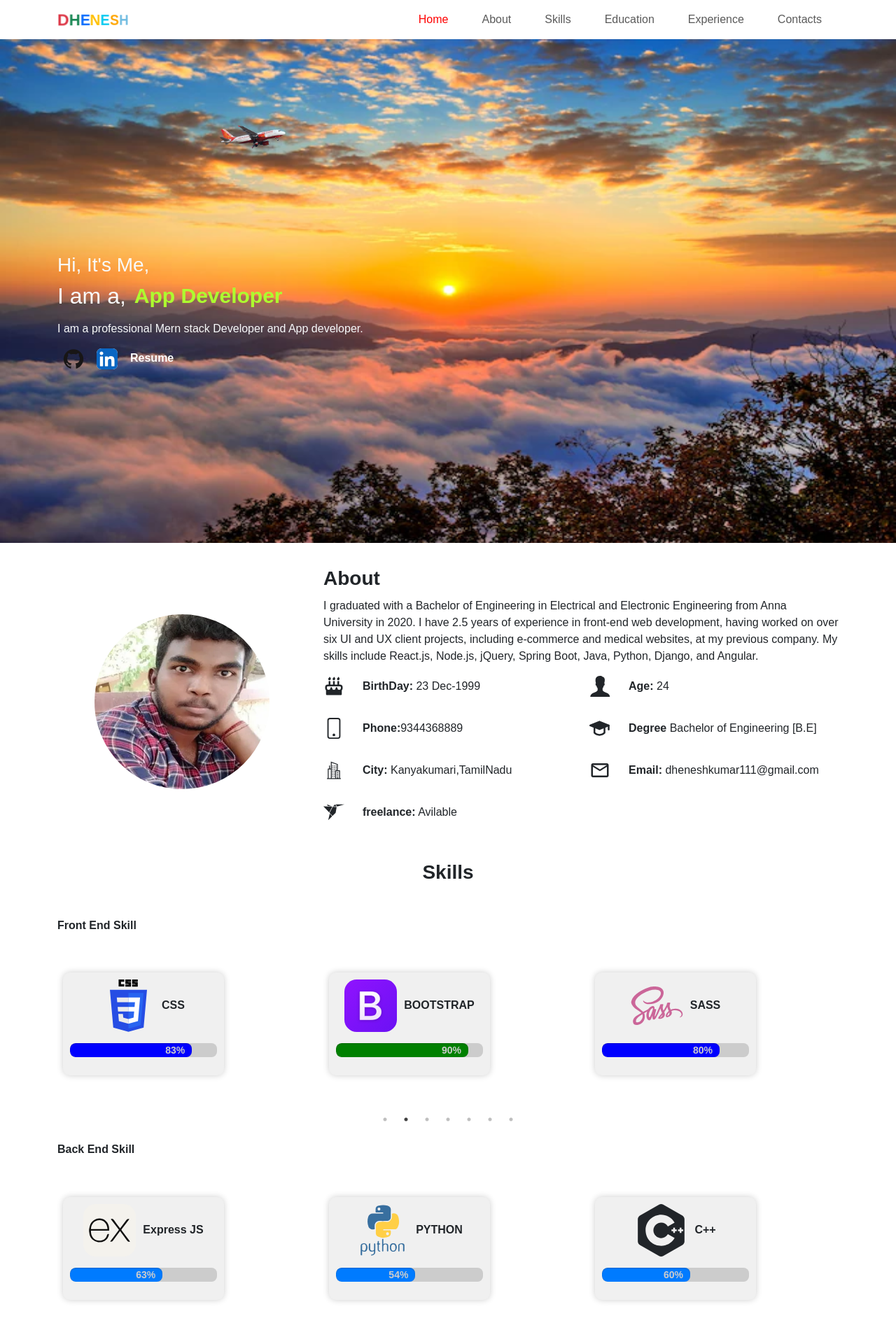
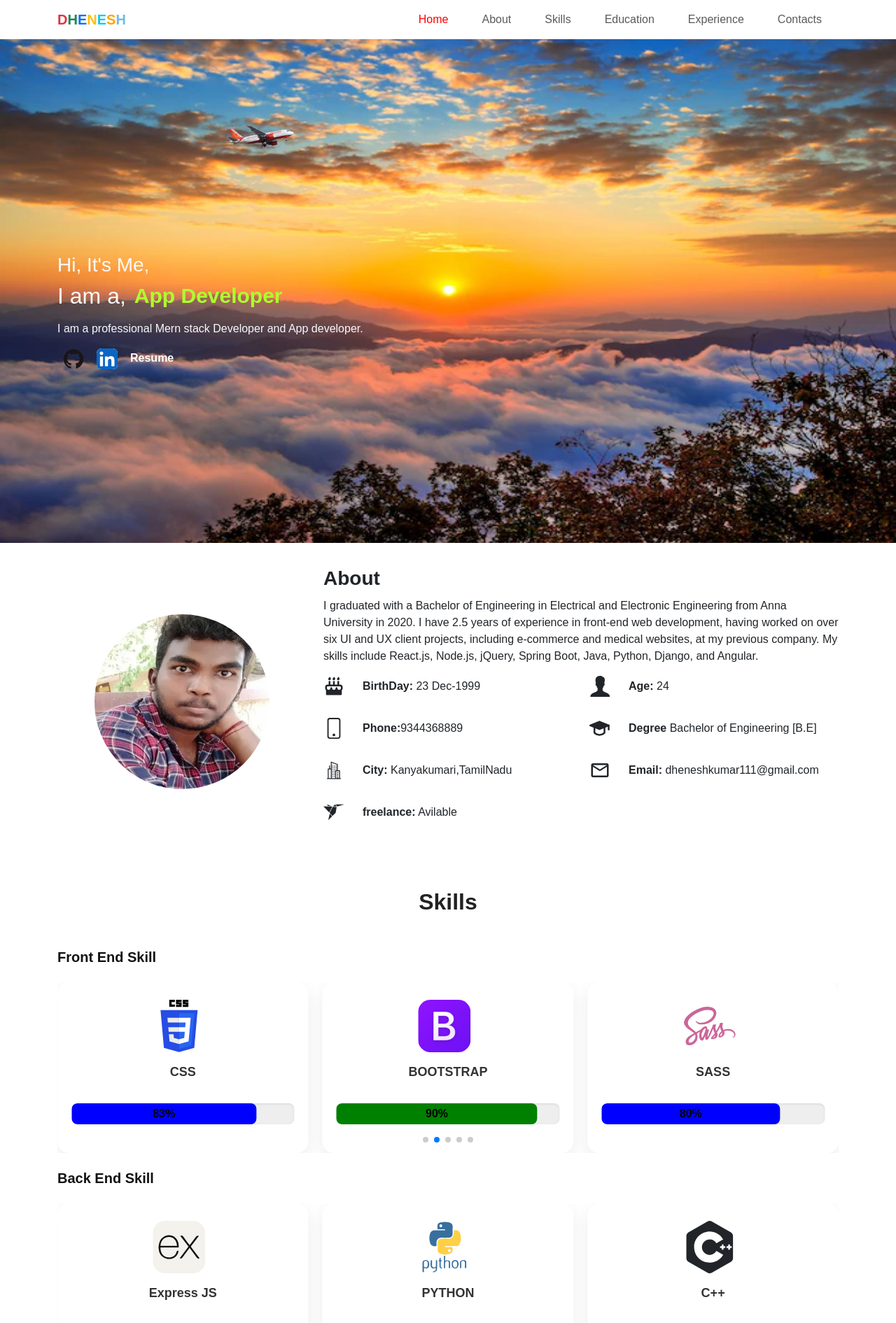
Before and after one commit to Dheneshkumars/myportiflo, a React (Create React App) app: page / in a window 1280 px wide. Shown: the top 1891 px of the page at 70% size. Built offline with nearby package versions, Linux system fonts and the light colour scheme.

Commit message:
responsive issue

```diff
--- a/package.json
+++ b/package.json
@@ -14,9 +14,8 @@
     "react-redux": "^8.1.3",
     "react-scripts": "5.0.1",
     "react-scroll": "^1.8.9",
-    "react-slick": "^0.31.0",
-    "slick-carousel": "^1.8.1",
     "sweetalert": "^2.1.2",
+    "swiper": "^12.0.2",
     "web-vitals": "^2.1.4"
   },
   "scripts": {
--- a/src/App.css
+++ b/src/App.css
@@ -60,13 +60,6 @@ header {
     }
 }
 
-.skill-header {
-    display: flex;
-    justify-content: space-evenly;
-    align-items: center;
-}
-
-.skill-header h3,
 .education_header h3 {
     margin: 0px 10px;
     font-weight: 800 !important;
@@ -81,7 +74,6 @@ header {
     color: #4CAF50;
 }
 
-.skill-body,
 .education_body,
 .experience_body {
     margin: 50px 0px !important;
@@ -269,30 +261,96 @@ header {
 }
 
 /* skills */
-.skill-card {
+/* ======= Container and Layout ======= */
+.container {
+    max-width: 1200px;
+    margin: 0 auto;
+    padding: 0 15px;
+}
+
+/* ======= Section Styles ======= */
+#page_Skills {
+    padding: 40px 0;
+    background-color: #fff;
+}
+
+/* ======= Headers ======= */
+.skill-header h3 {
+    font-size: 2rem;
+    font-weight: 700;
+    color: #222;
+    text-align: center;
+    margin-bottom: 2rem;
+}
+
+.skill_primary {
+    font-weight: 700;
+    font-size: 1.25rem;
+    margin-top: 3rem;
+    margin-bottom: 1rem;
+    color: #111;
+}
+
+/* ======= Skill Slide Card ======= */
+.skill-slide {
     background: #f8f8f8;
     border-radius: 16px;
     padding: 25px 20px;
     box-shadow: 0 8px 24px rgba(0, 0, 0, 0.08);
     text-align: center;
-    transition: transform 0.3s ease;
+    height: 100%;
+    display: flex;
+    flex-direction: column;
+    justify-content: center;
+    transition: transform 0.3s ease, box-shadow 0.3s ease;
+    cursor: default;
 }
 
-.skill-card:hover {
+.skill-slide:hover {
     transform: translateY(-5px);
     box-shadow: 0 12px 30px rgba(0, 0, 0, 0.1);
 }
 
-.skill-icon {
-    font-size: 48px;
-    margin-bottom: 10px;
-}
-
+/* ======= Skill Name ======= */
 .skill-name {
     font-size: 18px;
     font-weight: 600;
-    margin-bottom: 15px;
     color: #333;
+    margin: 15px 0;
+    user-select: none;
+}
+
+/* ======= Swiper Pagination ======= */
+.swiper-pagination-bullet {
+    background: #007bff;
+    opacity: 0.5;
+    transition: opacity 0.3s ease;
+}
+
+.swiper-pagination-bullet-active {
+    opacity: 1;
+}
+
+/* ======= Responsive ======= */
+@media (max-width: 1024px) {
+    .skill-name {
+        font-size: 16px;
+    }
+}
+
+@media (max-width: 768px) {
+    #page_Skills {
+        padding: 30px 10px;
+    }
+
+    .skill-primary {
+        font-size: 1.1rem;
+        margin-top: 2rem;
+    }
+
+    .skill-slide {
+        padding: 20px 15px;
+    }
 }
 
 .skill-bar {
@@ -300,26 +358,51 @@ header {
     background: #eee;
     border-radius: 8px;
     overflow: hidden;
-  height: 20px;
-  position: relative;
-}
-
-.skill-level {
-  width: 100%;
-  height: 100%;
+    height: 30px;
+    /* adjust as needed */
+    margin: 10px 0;
+    box-shadow: inset 0 1px 3px rgba(0, 0, 0, 0.1);
 }
 
 .skill-fill {
     height: 100%;
-  width: 0; /* Initial width for animation */
-  color: #fff;
-  font-size: 14px;
+    background-color: #007bff;
+    /* blue */
+    color: black;
     font-weight: bold;
-  text-align: right;
-  padding-right: 10px;
-  line-height: 20px;
+    text-align: center;
+    line-height: 30px;
+    /* vertically center text */
     border-radius: 8px;
-  box-shadow: inset 0 1px 2px rgba(0,0,0,0.2);
+    transition: width 2s ease-in-out;
+    /* animation */
+    white-space: nowrap;
+    user-select: none;
+}
+
+.skill-slider {
+  display: flex;
+  gap: 20px;
+  padding: 20px 0;
+}
+
+.slick-slide {
+  padding: 0 10px;
+  box-sizing: border-box;
+}
+
+.skill-slide {
+  background: #fff;
+  border-radius: 16px;
+  padding: 25px 20px;
+  box-shadow: 0 8px 24px rgba(0,0,0,0.08);
+  text-align: center;
+  transition: transform 0.3s ease;
+}
+
+.skill-slide:hover {
+  transform: translateY(-5px);
+  box-shadow: 0 12px 30px rgba(0,0,0,0.1);
 }
 
 
@@ -410,32 +493,6 @@ header {
 
 /* circle bar */
 
-.skill-bar {
-    padding-bottom: 20px !important;
-}
-
-.skill-fill {
-    color: #ccc;
-    font-weight: bold;
-    padding-left: 10px;
-}
-
-.skill-level {
-    width: 100%;
-    background-color: #ccc;
-    height: 20px;
-    position: relative;
-    border-radius: 5px;
-    overflow: hidden;
-}
-
-.skill_animation {
-    width: 0;
-    height: 100%;
-    background-color: green;
-    transition: width 5s ease-in-out;
-}
-
 .map_view {
     width: 100%;
     height: 250px;
@@ -464,87 +521,3 @@ header {
     text-align: initial;
     font-size: 15px;
 }
-
-.skill_card {
-    background-color: #f0f0f0;
-    border-radius: 10px;
-    width: 230px !important;
-    box-shadow: 0px 0px 10px rgba(0, 0, 0, 0.2);
-    text-align: center;
-    margin: 10px;
-    padding: 10px;
-    transition: transform 0.3s ease;
-
-    @media (min-width:768px) {
-        margin: 10px 20px;
-    }
-}
-
-/* Add hover effect for the card */
-.skill_card:hover {
-    transform: scale(1.1);
-}
-
-.three_d {
-    font-size: 22px;
-    font-weight: bold;
-    text-transform: uppercase;
-    background: linear-gradient(45deg, #ff6b6b, #feaa97, #c3cfe2);
-    background-clip: text;
-    -webkit-background-clip: text;
-    color: transparent;
-    transform: perspective(300px) rotateY(20deg);
-}
-
-.letter {
-    display: inline-block;
-    transform-origin: center;
-    animation: rotateLetter 1s ease both;
-}
-
-@keyframes rotateLetter {
-    0% {
-        transform: rotate(0deg);
-    }
-
-    100% {
-        transform: rotate(360deg);
-    }
-}
-
-.letter:nth-child(1) {
-    animation-delay: 0s;
-}
-
-.letter:nth-child(2) {
-    animation-delay: 0.2s;
-}
-
-.letter:nth-child(3) {
-    animation-delay: 0.4s;
-}
-
-.letter:nth-child(4) {
-    animation-delay: 0.6s;
-}
-
-.letter:nth-child(5) {
-    animation-delay: 0.8s;
-}
-
-.letter:nth-child(6) {
-    animation-delay: 1s;
-}
-
-.letter:nth-child(7) {
-    animation-delay: 1.2s;
-}
-
-.menu_list {
-    position: absolute;
-    top: 100%;
-    left: 0%;
-    background-color: transparent;
-    backdrop-filter: blur(5px);
-    width: 100%;
-}
--- a/src/Components/BaseComponent/progressBar.jsx
+++ b/src/Components/BaseComponent/progressBar.jsx
@@ -4,7 +4,7 @@ import { useSelector } from "react-redux";
 const ProgressBar = ({ text, percent, id }) => {
   const { activepage } = useSelector(state => state?.pageReducer);
   const fillRef = useRef(null);
-    const [fillColor, setFillColor] = useState("blue");
+  const [fillColor, setFillColor] = useState("#007bff");
 
   useEffect(() => {
     // Set bar color based on percent
@@ -15,23 +15,28 @@ const ProgressBar = ({ text, percent, id }) => {
     } else {
       setFillColor("#007bff"); // default blue
     }
+  }, [percent]);
 
-        // Animate the bar width after mount
+  useEffect(() => {
     if (fillRef.current) {
+      // Start width at 0 for animation
+      fillRef.current.style.width = "0%";
+      // Animate width after a short delay
+      setTimeout(() => {
         fillRef.current.style.width = `${percent}%`;
+      }, 100);
     }
-    }, [percent]);
+  }, [percent, activepage]); // re-run on percent or activepage changes
 
   return (
     <div className="skill-bar my-3" id={id}>
       <div className="skill-level">
         <div
           ref={fillRef}
-                    className={`skill-fill ${text}-fill ${activepage === "Skills" ? "skill_animation" : ""
-                        }`}
+          className={`skill-fill ${text}-fill ${activepage === "Skills" ? "skill_animation" : ""}`}
           style={{
             backgroundColor: fillColor,
-                        transition: "width 1s ease-in-out",
+            transition: "width 1.5s ease-in-out",
           }}
         >
           {percent}%
--- a/src/Components/GroupComponent/Skill.jsx
+++ b/src/Components/GroupComponent/Skill.jsx
@@ -1,97 +1,77 @@
+import { Swiper, SwiperSlide } from "swiper/react";
+import { Autoplay, Pagination } from "swiper/modules";
+import "swiper/css";
+import "swiper/css/pagination";
+
 import SvgIcon from "../BaseComponent/SvgIcons";
 import ProgressBar from "../BaseComponent/progressBar";
-import "slick-carousel/slick/slick.css";
-import "slick-carousel/slick/slick-theme.css";
-import Slider from "react-slick";
 
-
-const Skill = ({
-    skillData
-}) => {
-    const sliderSettings = {
-        dots: true,
-        infinite: true,
-        speed: 500,
-        slidesToShow: 3,
-        slidesToScroll: 1,
-        autoplay: true,
-        autoplaySpeed: 3000,
-        responsive: [
-            {
-                breakpoint: 768,
-                settings: {
-                    slidesToShow: 1
-                }
-            }
-        ]
+const Skill = ({ skillData }) => {
+    const swiperSettings = {
+        modules: [Autoplay, Pagination],
+        spaceBetween: 20,
+        autoplay: {
+            delay: 3000,
+            disableOnInteraction: false,
+        },
+        pagination: {
+            clickable: true,
+        },
+        breakpoints: {
+            1024: {
+                slidesPerView: 3,
+            },
+            768: {
+                slidesPerView: 2,
+            },
+            0: {
+                slidesPerView: 1,
+            },
+        },
     };
 
-
+    const renderSkills = (side) =>
+        skillData?.type === "skill" &&
+        skillData?.content
+            ?.filter((data) => data.type === "primary" && data.side === side)
+            .map((data, index) => (
+                <SwiperSlide key={index}>
+                    <div className="skill-slide">
+                        <span>
+                            <SvgIcon iconType={data?.skill} />
+                        </span>
+                        <strong className="skill-name">{data?.skill}</strong>
+                        <ProgressBar
+                            percent={data?.percent}
+                            text={data?.skill}
+                        />
+                    </div>
+                </SwiperSlide>
+            ));
 
     return (
         <section id="page_Skills" className="hide">
             <div className="container">
-                <div className='skill-header'>
+                <div className="skill-header">
                     <h3>Skills</h3>
                 </div>
+
                 <div className="skill-body">
                     <div className="skill-item">
                         <h6 className="skill_primary"><b>Front End Skill</b></h6>
-                        <Slider {...sliderSettings} className="my-5 row">
-                            {
-                                skillData && skillData.type === 'skill' ?
-                                    skillData?.content && Array.isArray(skillData?.content) && skillData?.content.map((data, index) => {
-                                        if (data.type === "primary" && data.side === "front_end") {
-                                            return (
-                                                <div className="col-md-4 mb-5 skill_card" key={index}>
-                                                    <span>
-                                                        <SvgIcon iconType={data?.skill} />
-                                                    </span>
-                                                    <strong>{data?.skill}</strong>
-                                                    <ProgressBar
-                                                        percent={data?.percent}
-                                                        text={data?.skill}
-                                                    />
-                                                </div>
-                                            );
-                                        }
-                                        return null;
-                                    })
-                                    :
-                                    null
-                            }
-                        </Slider>
+                        <Swiper {...swiperSettings} className="skill-swiper my-4">
+                            {renderSkills("front_end")}
+                        </Swiper>
 
-                        <h6 className="skill_primary"><b>Back End Skill</b></h6>
-                        <Slider {...sliderSettings} className="my-5 row">
-                            {
-                                skillData && skillData.type === 'skill' ?
-                                    skillData?.content && Array.isArray(skillData?.content) && skillData?.content.map((data, index) => {
-                                        if (data.type === "primary" && data.side === "back_end") {
-                                            return (
-                                                <div className="col-md-4 mb-5 skill_card" key={index}>
-                                                    <span>
-                                                        <SvgIcon iconType={data?.skill} />
-                                                    </span>
-                                                    <strong>{data?.skill}</strong>
-                                                    <ProgressBar
-                                                        percent={data?.percent}
-                                                        text={data?.skill}
-                                                    />
-                                                </div>
-                                            );
-                                        }
-                                        return null;
-                                    })
-                                    :
-                                    null
-                            }
-                        </Slider>
+                        <h6 className="skill_primary mt-4"><b>Back End Skill</b></h6>
+                        <Swiper {...swiperSettings} className="skill-swiper my-4">
+                            {renderSkills("back_end")}
+                        </Swiper>
                     </div>
                 </div>
             </div>
         </section>
-    )
-}
+    );
+};
 
 export default Skill;
```
Also changed, not shown: 1 other file (tests, documents, lock files or other folders). Lines whose indentation alone changed are shown as unchanged.
